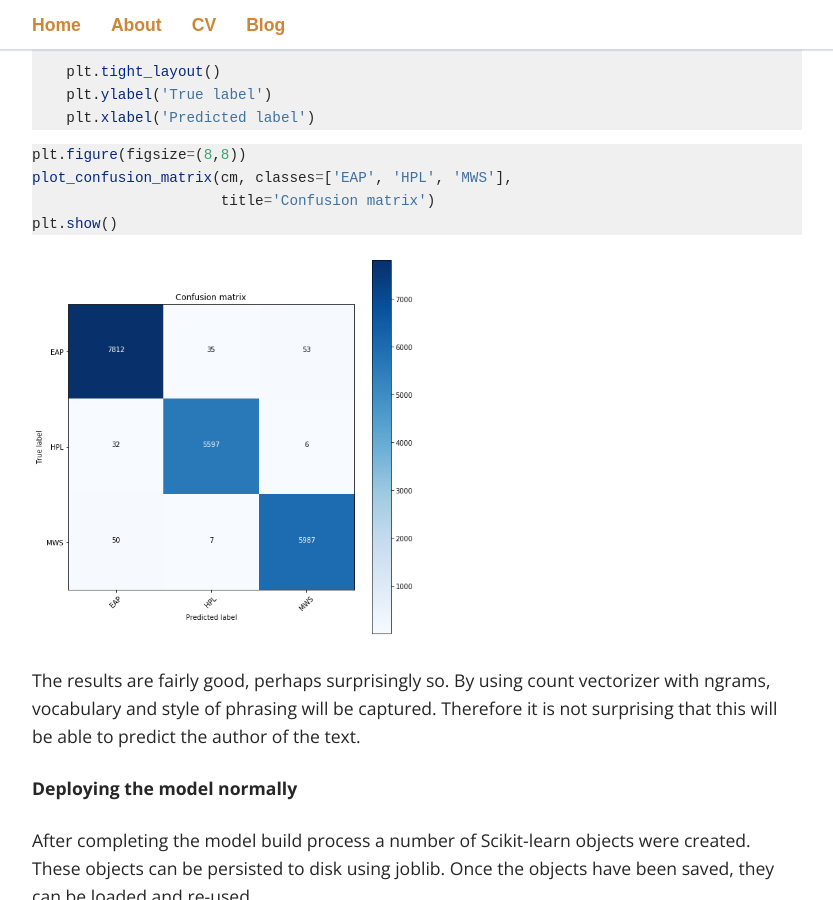
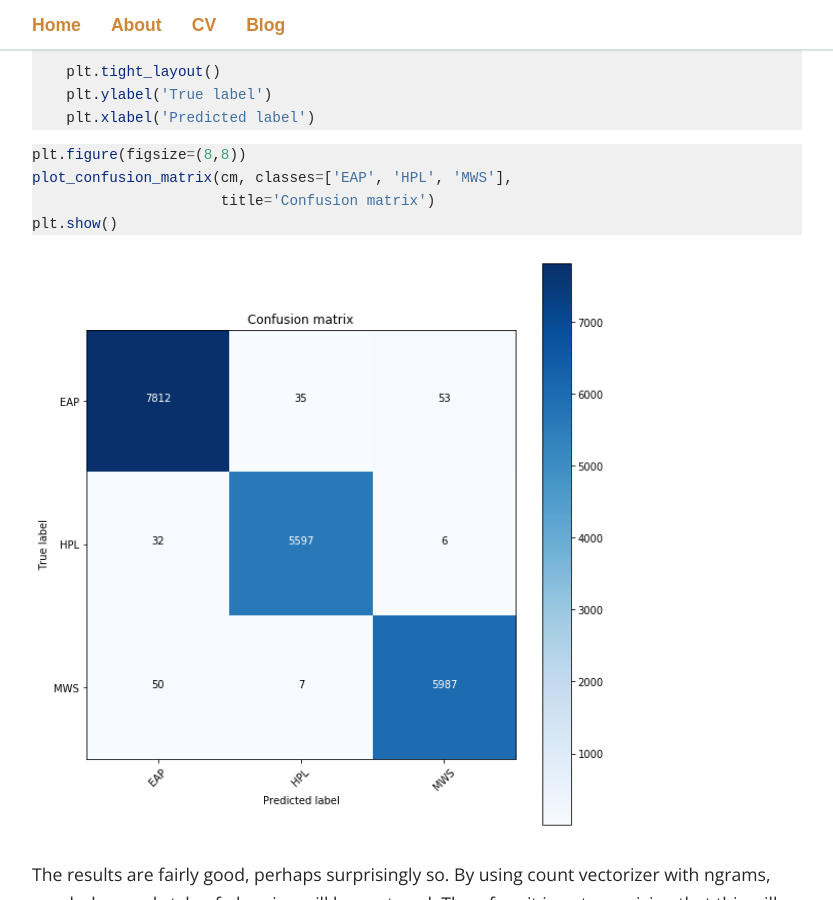
Before and after one commit to XiaozhouWang85/XiaozhouWang85.github.io, a Jekyll site: the page built from _posts/2018-02-17-Deploying machine learning models to AWS Lambda part 2.markdown, in a window 1280 px wide and 900 px high, scrolled down 2840 px. Shown: the whole window, without its empty margins (223-1056 px from the left). Built offline with Jekyll 4.4.1, drawn with Linux system fonts in a browser that asks for light colours; some web fonts are replaced.

Commit message:
Signed-off-by: Xiaozhou Wang <xiaozhou.wang85@gmail.com>

````diff
--- a/_posts/2018-02-17-Deploying machine learning models to AWS Lambda part 2.markdown
+++ b/_posts/2018-02-17-Deploying machine learning models to AWS Lambda part 2.markdown
@@ -127,7 +127,7 @@ plot_confusion_matrix(cm, classes=['EAP', 'HPL', 'MWS'],
 plt.show()
 ```
 
-![Confusion Matrix]({{site.url}}/assets/spooky_cm.png){:class="img-responsive" width="50%"}
+![Confusion Matrix]({{site.url}}/assets/spooky_cm.png){:class="img-responsive" width="75%"}
 
 The results are fairly good, perhaps surprisingly so. By using count vectorizer with ngrams, vocabulary and style of phrasing will be captured. Therefore it is not surprising that this will be able to predict the author of the text.
 
````
